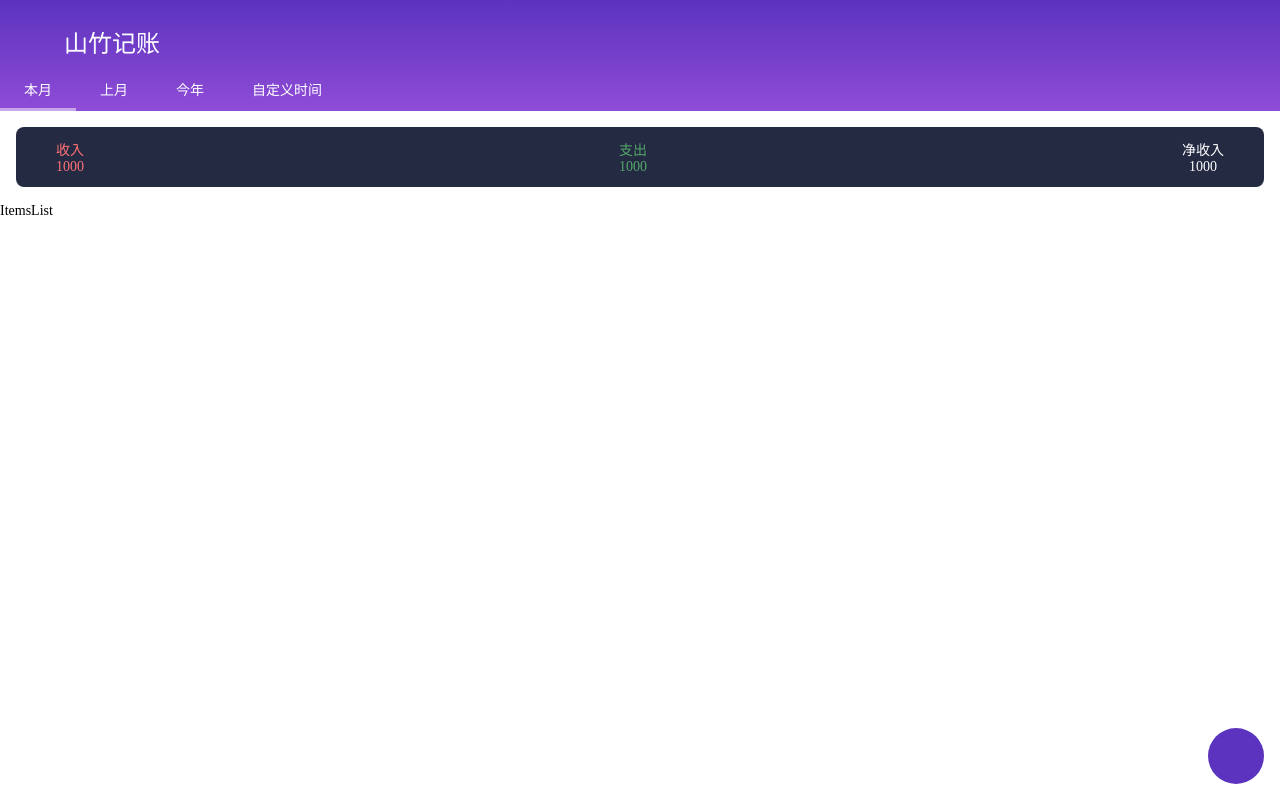
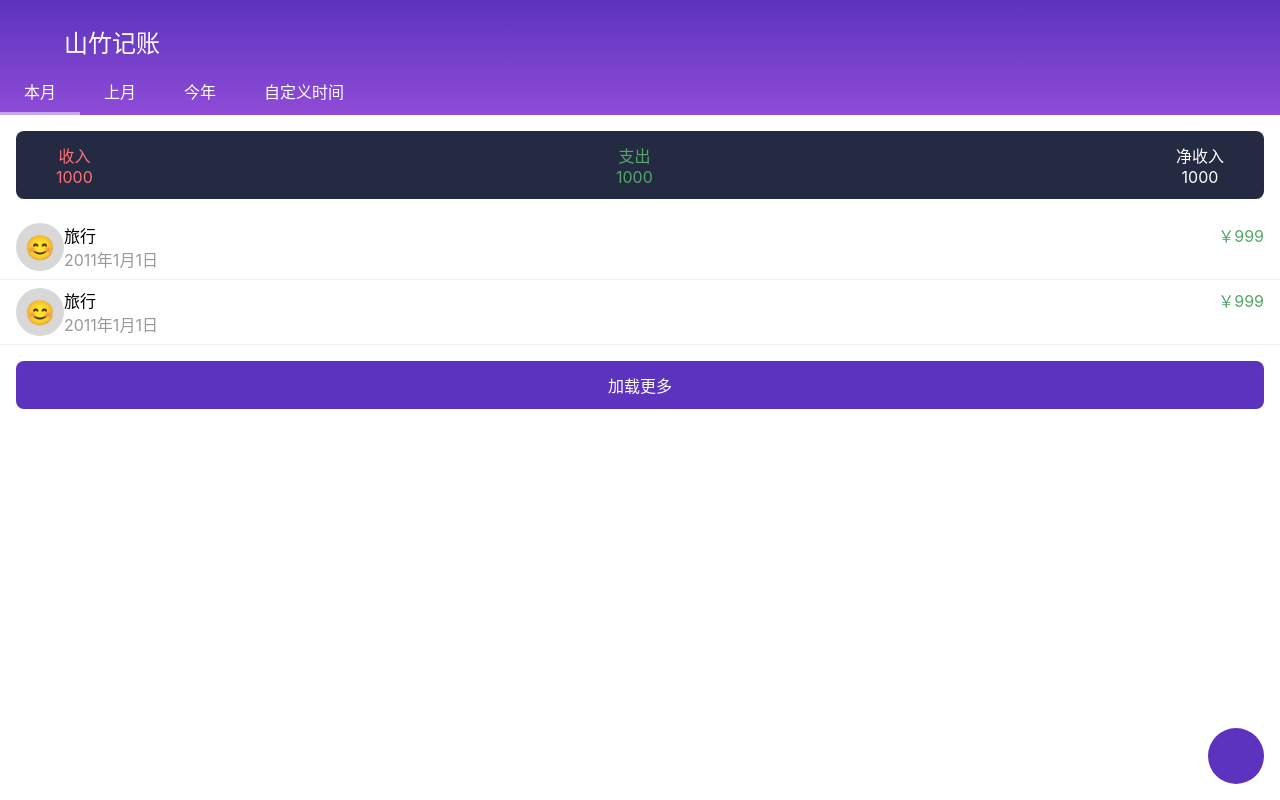
Before and after one commit to Mianxiong/react-mangosteen-1, a React (Vite) app: page /items in a window 1280 px wide. Built offline with nearby package versions, Linux system fonts and the light colour scheme.

Commit message:
完成 ItemsList 组件，ItemsPage 页面基本完成

```diff
--- a/src/global.scss
+++ b/src/global.scss
@@ -14,7 +14,26 @@
 }
 
 html {
-    font-size: 14px;
+    font-size: 16px;
+    font-family: -apple-system,
+    "Noto Sans",
+    "Helvetica Neue",
+    Helvetica,
+    "Nimbus Sans L",
+    Arial,
+    "Liberation Sans",
+    "PingFang SC",
+    "Hiragino Sans GB",
+    "Noto Sans CJK SC",
+    "Source Han Sans SC",
+    "Source Han Sans CN",
+    "Microsoft YaHei",
+    "Wenquanyi Micro Hei",
+    "WenQuanYi Zen Hei",
+    "ST Heiti",
+    SimHei,
+    "WenQuanYi Zen Hei Sharp",
+    sans-serif;
 }
 
 a{
--- a/src/pages/ItemsPage.tsx
+++ b/src/pages/ItemsPage.tsx
@@ -12,6 +12,29 @@ const Div = styled.div`
 
 export const ItemsPage: React.FC = () => {
   const [timeRange, setTimeRange] = useState<TimeRange>('thisMonth') //useState类型是TimeRange
+  const [items] = useState<Item[]>([
+    {
+      id: 1,
+      user_id: 1,
+      amount: 1000,
+      tag_ids: [1],
+      happen_at: '2021-01-01T00:00:00.000Z',
+      created_at: '2021-01-01T00:00:00.000Z',
+      updated_at: '2021-01-01T00:00:00.000Z',
+      kind: 'incomes'
+    },
+    {
+      id: 2,
+      user_id: 1,
+      amount: 1000,
+      tag_ids: [1],
+      happen_at: '2021-01-01T00:00:00.000Z',
+      created_at: '2021-01-01T00:00:00.000Z',
+      updated_at: '2021-01-01T00:00:00.000Z',
+      kind: 'incomes'
+    },
+
+  ])
   return (
     <div>
       <Div>
@@ -21,7 +44,7 @@ export const ItemsPage: React.FC = () => {
       </Div>
 
       <ItemsSummary />
-      <ItemsList />
+      <ItemsList items={items} />
       <AddItemFloatButton />
     </div>
   )
--- /dev/null
+++ b/src/pages/ItemsPage/ItemsList.module.scss
@@ -0,0 +1,50 @@
+.li {
+    display: grid;
+    grid-template-columns: repeat(3, 1fr);
+    // grid-template-columns: auto 1fr auto;
+    grid-template-rows: repeat(2, 1fr);
+    padding: 8px 16px;
+    border-bottom: 1px solid #EEEEEE;
+    // grid-column-gap: 0px;
+    // grid-row-gap: 0px;
+}
+
+.div1 {
+    grid-area: 1 / 1 / 3 / 2;
+    font-size: 24px;
+    width: 48px;
+    height: 48px;
+    background-color: #D8D8D8;
+    border-radius: 50%;
+    display: flex;
+    justify-content: center;
+    align-items: center;
+}
+
+.div2 {
+    grid-area: 1 / 2 / 2 / 3;
+}
+
+.div3 {
+    grid-area: 2 / 2 / 3 / 4;
+    color: #999999;
+}
+
+.div4 {
+    grid-area: 1 / 3 / 2 / 4;
+    color: #53A867
+}
+
+.btnBox {
+    padding: 16px 16px;
+}
+
+.btn {
+    height: 48px;
+    width: 100%;
+    background-color: #5C33BE;
+    border: none;
+    color: white;
+    border-radius: 8px;
+    padding: 4px;
+}
--- a/src/pages/ItemsPage/ItemsList.tsx
+++ b/src/pages/ItemsPage/ItemsList.tsx
@@ -1,5 +1,28 @@
-export const ItemsList: React.FC = () => {
-    return (
-        <div>ItemsList </div>
-    )
+import s from './ItemsList.module.scss'
+interface Props {
+    items: Item[]
 }
+export const ItemsList: React.FC<Props> = ({ items }) => {
+    return <div>
+        <ol>
+            {items.map(item =>
+                <li key={item.id} className={s.li} gap-x-12px grid-cols="[auto_1fr_auto]">
+                    <div className={s.div1}>
+                        😊
+                    </div>
+                    <div className={s.div2}>
+                        旅行
+                    </div>
+                    <div className={s.div3}>
+                        2011年1月1日
+                    </div>
+                    <div className={s.div4}>
+                        ￥999
+                    </div>
+                </li>)}
+        </ol>
+        <div className={s.btnBox}>
+            <button className={s.btn}>加载更多</button>
+        </div>
+    </div>
+}
```
